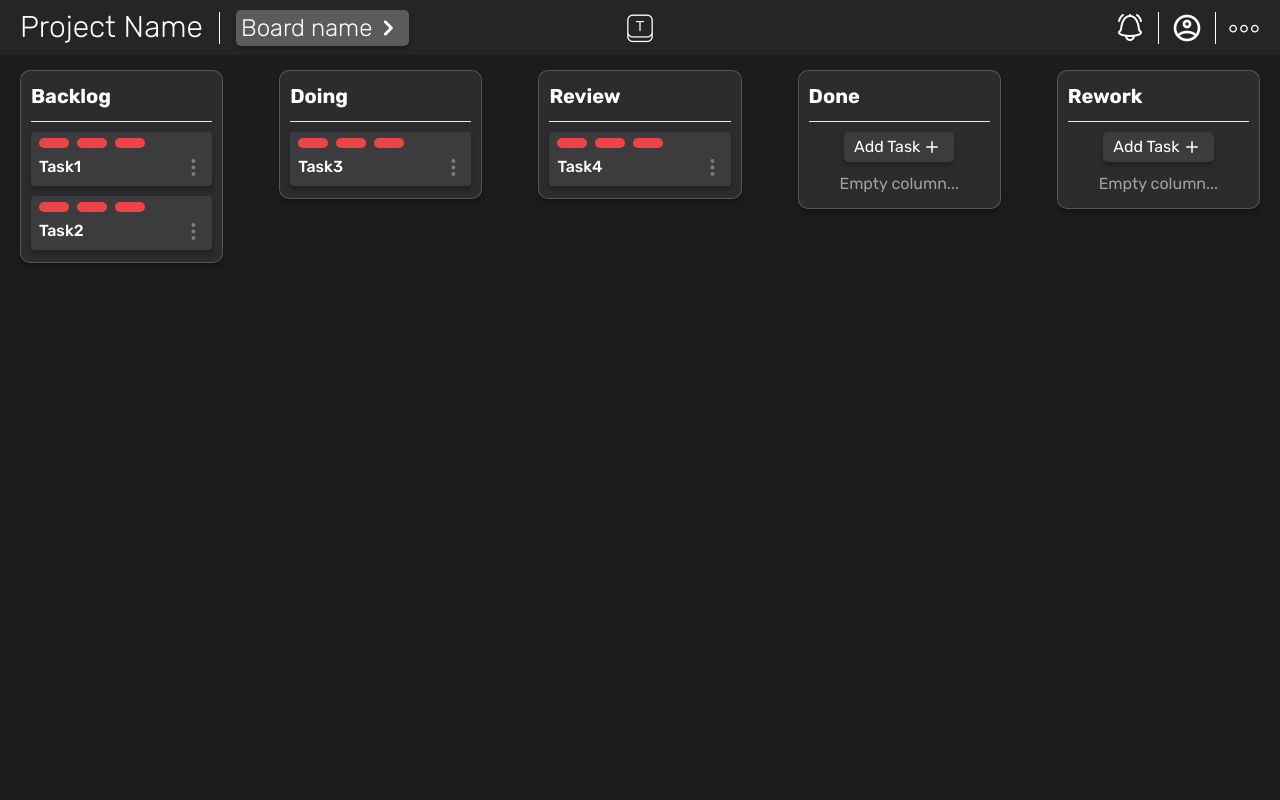
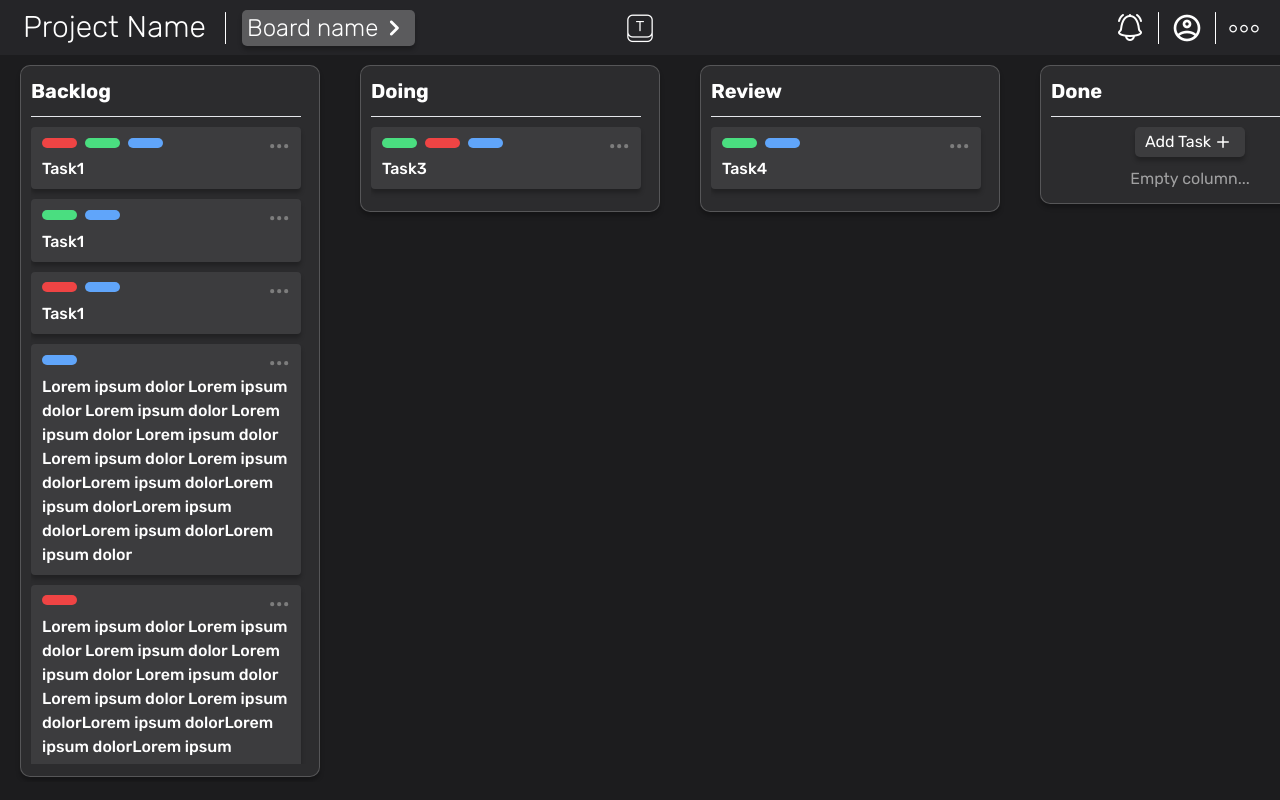
Before and after one commit to ZairoX-737/TrackIt, a Next.js app in the folder track_it_front_end/: page /tasks in a window 1280 px wide. Built offline with nearby package versions, Linux system fonts and the light colour scheme.

Commit message:
FRONT | labels in tasks, columns fetching, custom scrollbars h+v

```diff
--- a/track_it_front_end/src/app/globals.scss
+++ b/track_it_front_end/src/app/globals.scss
@@ -11,6 +11,7 @@ body {
 	color: var(--foreground);
 	background: var(--background);
 	font-family: Arial, Helvetica, sans-serif;
+	height: 100vh;
 }
 
 @layer utilities {
--- a/track_it_front_end/src/app/tasks/Tasks.module.scss
+++ b/track_it_front_end/src/app/tasks/Tasks.module.scss
@@ -1,18 +1,27 @@
 .taskContainer {
 	display: flex;
-	justify-content: center;
-	gap: 3.5rem;
-	margin: 15px 20px;
+	overflow-y: hidden;
+	margin-top: 10px;
+	padding-bottom: 5px;
+	&::-webkit-scrollbar {
+		width: 15px;
+		background-color: #2c2c2e;
+	}
+	&::-webkit-scrollbar-thumb {
+		background-color: #3c3c3e;
+	}
 }
 
-.tasklist {
+.taskColumn {
+	margin: 0px 20px;
 	display: flex;
 	justify-content: center;
 	align-items: center;
 	flex-direction: column;
 	gap: 10px;
-	width: 350px;
+	min-width: 300px;
 	height: fit-content;
+	max-height: 89vh;
 	padding: 10px 10px 12px 10px;
 	background-color: #2c2c2e;
 	border: 1px solid rgba(255, 255, 255, 0.2);
@@ -20,13 +29,35 @@
 	box-shadow: 0px 4px 4px rgba(0, 0, 0, 0.25);
 }
 
+.taskList {
+	overflow-y: auto;
+	width: 100%;
+	max-height: 100%;
+	padding-right: 8px;
+	box-sizing: border-box;
+	&::-webkit-scrollbar {
+		width: 12px;
+	}
+	&::-webkit-scrollbar-thumb {
+		background-color: #3c3c3e;
+		border-radius: 8px;
+	}
+}
+
 .task {
 	width: 100%;
-	padding: 0.4em 0.5em 0.4em 0.5em;
+	margin-bottom: 10px;
+	padding: 7px 10px 7px 10px;
 	height: fit-content;
 	background-color: #3c3c3e;
 	box-shadow: 0px 4px 4px rgba(0, 0, 0, 0.25);
 	border-radius: 4px;
+	cursor: pointer;
+	transition: transform 0.1s ease-out;
+	border: 1px solid transparent;
+	&:hover {
+		border: 1px solid white;
+	}
 }
 
 .tasklistHeader {
@@ -61,6 +92,10 @@
 	padding: 3px 10px;
 	border-radius: 5px;
 	box-shadow: 0px 4px 4px rgba(0, 0, 0, 0.25);
+	transition: all 0.2s ease-in-out;
+	&:hover {
+		background-color: #ff9800;
+	}
 }
 
 .header {
@@ -72,6 +107,17 @@
 	justify-content: space-between;
 	align-items: center;
 	position: relative;
+}
+
+.ProjectHeader {
+	cursor: pointer;
+	border-radius: 5px;
+	padding: 0px 3px;
+	font-size: 30px;
+	font-weight: 300;
+	&:hover {
+		background-color: #51518a;
+	}
 }
 
 .projectInfo {
@@ -89,3 +135,9 @@
 		padding-right: 5px;
 	}
 }
+
+.label {
+	width: 35px;
+	height: 10px;
+	border-radius: 10px;
+}
--- a/track_it_front_end/src/app/tasks/layout.tsx
+++ b/track_it_front_end/src/app/tasks/layout.tsx
@@ -1,3 +1,4 @@
+'use client';
 import Image from 'next/image';
 import ArrowR from '../../public/right-arrow-white.png';
 import ArrowD from '../../public/down-arrow-white.png';
@@ -7,21 +8,44 @@ import User from '../../public/user-profile-white.png';
 import Notif from '../../public/notification-white.png';
 
 import styles from './Tasks.module.scss';
+import { useState } from 'react';
 
 export default function TaskLayout({
 	children,
 }: Readonly<{
 	children: React.ReactNode;
 }>) {
+	const [BoardVisible, setBoardVisible] = useState(false);
+	function handleBoardButton() {
+		setBoardVisible(!BoardVisible);
+	}
 	return (
 		<section lang='en'>
 			<header className={styles.header}>
 				<div className={styles.projectInfo}>
-					<span className=' text-[30px] font-light'>Project Name</span>
+					<span className={styles.ProjectHeader}>Project Name</span>
 					<hr className='h-8 w-[1px] bg-white' />
-					<button className=' flex items-center'>
+
+					<button
+						className=' flex items-center hover:bg-[#51518a]'
+						onClick={handleBoardButton}
+					>
 						<span>Board name</span>
-						<Image src={ArrowR} alt='open boards' width={32} height={32} />
+						{BoardVisible ? (
+							<Image
+								src={ArrowD}
+								alt='close board list'
+								width={32}
+								height={32}
+							/>
+						) : (
+							<Image
+								src={ArrowR}
+								alt='open board list'
+								width={32}
+								height={32}
+							/>
+						)}
 					</button>
 				</div>
 
@@ -29,15 +53,15 @@ export default function TaskLayout({
 
 				<div className=' flex-1 flex self-center justify-end gap-3'>
 					<button>
-						<Image src={Notif} alt='open boards' width={32} height={32} />
+						<Image src={Notif} alt='Notifications' width={32} height={32} />
 					</button>
 					<hr className='h-8 w-[1px] bg-white' />
 					<button>
-						<Image src={User} alt='open boards' width={32} height={32} />
+						<Image src={User} alt='User profile' width={32} height={32} />
 					</button>
 					<hr className='h-8 w-[1px] bg-white' />
 					<button>
-						<Image src={Dots} alt='open boards' width={32} height={32} />
+						<Image src={Dots} alt='Project settings' width={32} height={32} />
 					</button>
 				</div>
 			</header>
--- a/track_it_front_end/src/app/tasks/page.tsx
+++ b/track_it_front_end/src/app/tasks/page.tsx
@@ -1,6 +1,5 @@
 import styles from './Tasks.module.scss';
 import TasksList from './tasklist';
-import { LIST_TYPES, LIST_TYPES_COPY } from '../../config/config.js';
 import { nanoid } from 'nanoid';
 
 const tasks = [
@@ -9,24 +8,58 @@ const tasks = [
 		status: 'backlog',
 		header: 'Task1',
 		description: 'Lorem ipsum dolor',
+		labels: ['#ef4444', '#4ade80', '#60a5fa'],
 	},
 	{
 		id: 2,
 		status: 'backlog',
-		header: 'Task2',
+		header: 'Task1',
 		description: 'Lorem ipsum dolor',
+		labels: ['#4ade80', '#60a5fa'],
 	},
 	{
 		id: 3,
+		status: 'backlog',
+		header: 'Task1',
+		description: 'Lorem ipsum dolor',
+		labels: ['#ef4444', '#60a5fa'],
+	},
+	{
+		id: 4,
+		status: 'backlog',
+		header:
+			'Lorem ipsum dolor Lorem ipsum dolor Lorem ipsum dolor Lorem ipsum dolor Lorem ipsum dolor Lorem ipsum dolor Lorem ipsum dolorLorem ipsum dolorLorem ipsum dolorLorem ipsum dolorLorem ipsum dolorLorem ipsum dolor',
+		description: 'Lorem ipsum dolor',
+		labels: ['#60a5fa'],
+	},
+	{
+		id: 5,
+		status: 'backlog',
+		header:
+			'Lorem ipsum dolor Lorem ipsum dolor Lorem ipsum dolor Lorem ipsum dolor Lorem ipsum dolor Lorem ipsum dolor Lorem ipsum dolorLorem ipsum dolorLorem ipsum dolorLorem ipsum dolorLorem ipsum dolorLorem ipsum dolor',
+		description: 'Lorem ipsum dolor',
+		labels: ['#ef4444'],
+	},
+	{
+		id: 6,
+		status: 'backlog',
+		header: 'Task2',
+		description: 'Lorem ipsum dolor',
+		labels: ['#ef4444', '#60a5fa'],
+	},
+	{
+		id: 7,
 		status: 'doing',
 		header: 'Task3',
 		description: 'Lorem ipsum dolor',
+		labels: ['#4ade80', '#ef4444', '#60a5fa'],
 	},
 	{
-		id: 4,
+		id: 8,
 		status: 'review',
 		header: 'Task4',
 		description: 'Lorem ipsum dolor',
+		labels: ['#4ade80', '#60a5fa'],
 	},
 ];
 
@@ -48,8 +81,12 @@ const columns = [
 		name: 'done',
 	},
 	{
-		id: 4,
+		id: 5,
 		name: 'rework',
+	},
+	{
+		id: 6,
+		name: 'Steve Jobs',
 	},
 ];
 
@@ -62,6 +99,7 @@ const TasksContainer = () => {
 					status: string;
 					header: string;
 					description: string;
+					labels: string[];
 				}[] = tasks.filter(task => task.status === column.name);
 				return (
 					<TasksList
--- a/track_it_front_end/src/app/tasks/task.tsx
+++ b/track_it_front_end/src/app/tasks/task.tsx
@@ -1,7 +1,8 @@
 'use client';
 import { useState } from 'react';
 import styles from './Tasks.module.scss';
-import { BsThreeDotsVertical } from 'react-icons/bs';
+import { BsThreeDots } from 'react-icons/bs';
+import { nanoid } from 'nanoid';
 
 interface IProps {
 	task: {
@@ -9,37 +10,42 @@ interface IProps {
 		status: string;
 		header: string;
 		description: string;
+		labels: string[];
 	};
-	textColor: any;
 }
 
 const Task = ({ task }: IProps) => {
 	const [showDescr, setShowDescr] = useState(false);
 	function handleClick() {
-		console.log(task);
+		console.log(task.id);
 	}
-	function handleTaskDescription() {}
 	return (
-		<div
-			className={styles.task}
-			onMouseEnter={() => setShowDescr(true)}
-			onMouseLeave={() => setShowDescr(false)}
-		>
-			<div className='flex justify-start items-center mb-[7px] gap-2'>
-				<div className=' rounded-[10px] w-[30px] h-[10px] bg-red-500' />
-				<div className=' rounded-[10px] w-[30px] h-[10px] bg-red-500' />
-				<div className=' rounded-[10px] w-[30px] h-[10px] bg-red-500' />
-			</div>
+		<li key={task.id} className={styles.task}>
 			<div className='flex justify-between items-center'>
-				<div className=' font-medium text-[16px]'>{task.header}</div>
-				<div className={styles.taskSettings} onClick={handleClick}>
-					<BsThreeDotsVertical size='1.3em' className={styles.taskSettings} />
+				<div className='flex justify-start items-center mb-[7px] gap-2'>
+					{task.labels.map((label: any) => {
+						return (
+							<div
+								key={nanoid()}
+								className={styles.label}
+								style={{
+									backgroundColor: label,
+								}}
+							></div>
+						);
+					})}
+				</div>
+				<div>
+					<div className={styles.taskSettings} onClick={handleClick}>
+						<BsThreeDots size='1.4em' className={styles.taskSettings} />
+					</div>
 				</div>
 			</div>
+			<div className=' font-medium text-[16px] select-none'>{task.header}</div>
 			<div className={`${styles.taskDescription} font-rubik`}>
 				{showDescr ? <span className=''>{task.description}</span> : ''}
 			</div>
-		</div>
+		</li>
 	);
 };
 export default Task;
--- a/track_it_front_end/src/app/tasks/tasklist.tsx
+++ b/track_it_front_end/src/app/tasks/tasklist.tsx
@@ -9,6 +9,7 @@ interface IProps {
 		status: string;
 		header: string;
 		description: string;
+		labels: string[];
 	}[];
 	TaskListHeader: string;
 }
@@ -16,28 +17,26 @@ interface IProps {
 const TasksList = (props: IProps) => {
 	if (props.tasks.length != 0) {
 		return (
-			<div className={styles.tasklist}>
-				<h1 className={`${styles.tasklistHeader}`}>{props.TaskListHeader}</h1>
-				<hr className=' bg-[#969697] w-full' />
-				{props.tasks.map((task: any) => {
-					return <Task key={nanoid()} textColor={styles} task={task} />;
-				})}
-				{/* <button className={`${styles.addTask} font-rubik`}>
-				<BsPlus size='1.5em' />
-				Add Card
-			</button> */}
+			<div className={styles.taskColumn}>
+				<h1 className={styles.tasklistHeader}>{props.TaskListHeader}</h1>
+				<hr className=' bg-[#969697] w-[97%] self-start' />
+				<ol className={styles.taskList}>
+					{props.tasks.map((task: any) => {
+						return <Task key={nanoid()} task={task} />;
+					})}
+				</ol>
 			</div>
 		);
 	} else {
 		return (
-			<div className={styles.tasklist}>
-				<h1 className={`${styles.tasklistHeader}`}>{props.TaskListHeader}</h1>
+			<div className={styles.taskColumn}>
+				<h1 className={styles.tasklistHeader}>{props.TaskListHeader}</h1>
 				<hr className=' bg-white w-full ' />
 				<button className={`${styles.addTask} font-rubik`}>
 					Add Task
 					<BsPlus size='1.5em' />
 				</button>
-				<span className=' opacity-55'>Empty column...</span>
+				<span className='opacity-55 select-none'>Empty column...</span>
 			</div>
 		);
 	}
```
